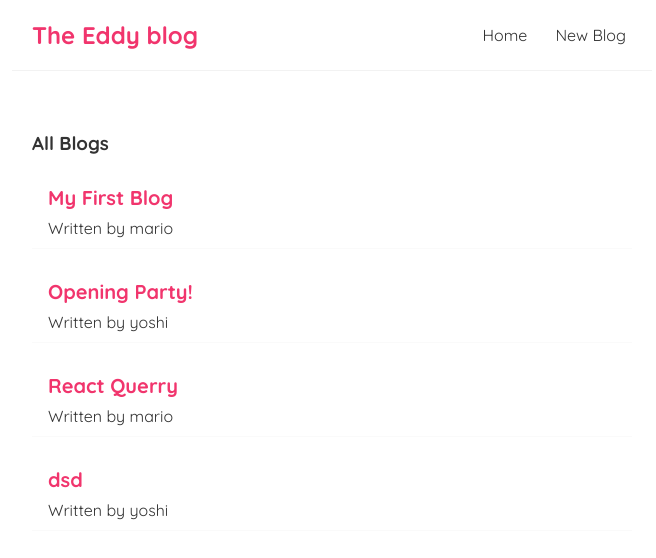
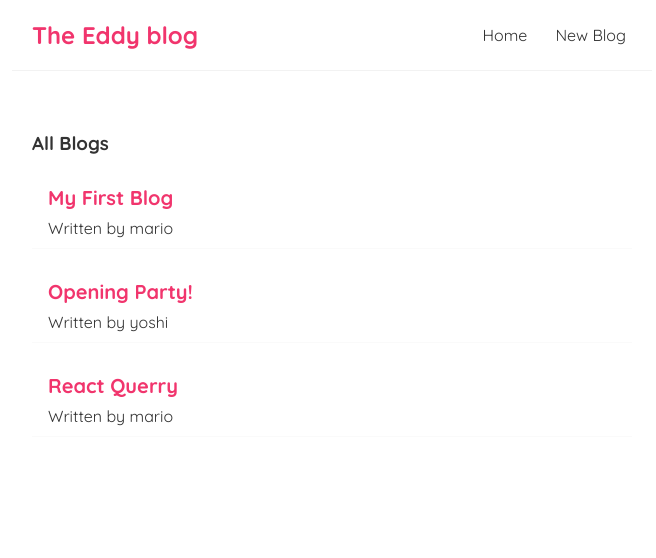
Before and after one commit to EdwinAtieno/React_practicals, a React (Create React App) app: page / in a window 1280 px wide. Shown: the top 558 px of the page, without its empty margins (308-964 px from the left). Built offline with nearby package versions, Linux system fonts and the light colour scheme; data requests are answered from the project's data file.

Commit message:
feat(blog): delete blogs
+ add delete button to blog details page
+ add delete implementation

```diff
--- a/data/db.json
+++ b/data/db.json
@@ -17,12 +17,6 @@
       "body": "Once upon a time, there was a developer named Sarah who needed to build a new feature for her web app. The feature required her to display a large amount of data in a table, and she wanted the table to be fast and responsive.\n\nSarah decided to use React, a popular JavaScript library for building user interfaces, to implement the feature. She began by creating a new React component for the table, and added some code to fetch the data from a remote API.\n\nNext, Sarah added a search bar to the table so that users could filter the data by a specific keyword. She used the useState hook in React to manage the search query, and added a useEffect hook to fetch the filtered data whenever the query changed.\n\nWith the basic functionality in place, Sarah started working on optimizing the performance of the table. She noticed that the table was re-rendering every time the search query changed, even if the data being displayed didn't actually change.\n\nTo fix this, Sarah added a shouldComponentUpdate method to the table component, which would only re-render the table if the data had actually changed. This made the table much faster and more responsive, and the users of the web app were happy with the improved performance.\n\nSarah was proud of her work, and she continued to improve and refine the table component, making it even more powerful and user-friendly. And they all lived happily ever after.",
       "author": "mario",
       "id": 3
-    },
-    {
-      "title": "dsd",
-      "body": "sdsds",
-      "author": "yoshi",
-      "id": 4
     }
   ]
 }
--- a/src/components/BlogDetails.js
+++ b/src/components/BlogDetails.js
@@ -1,24 +1,33 @@
-import {useParams} from "react-router-dom";
+import { useHistory, useParams } from "react-router-dom";
 import useFetch from "../useFetch";
-
 
 const BlogDetails = () => {
   const { id } = useParams();
-    const {data: blog, isPending, error} = useFetch('http://localhost:8000/blogs/' + id);
+  const { data: blog, error, isPending } = useFetch('http://localhost:8000/blogs/' + id);
+  const history = useHistory();
 
+  const handleClick = () => {
+    fetch('http://localhost:8000/blogs/' + blog.id, {
+      method: 'DELETE'
+    }).then(() => {
+      history.push('/');
+    })
+  }
 
   return (
     <div className="blog-details">
-        {isPending && <div>Loading...</div>}
-        {error && <div>{error}</div>}
-        {blog && (
+      { isPending && <div>Loading...</div> }
+      { error && <div>{ error }</div> }
+      { blog && (
         <article>
-                <h2>{blog.title}</h2>
-                <p>Written by {blog.author}</p>
-                <div>{blog.body}</div>
+          <h2>{ blog.title }</h2>
+          <p>Written by { blog.author }</p>
+          <div>{ blog.body }</div>
+          <button onClick={handleClick}>delete</button>
         </article>
       )}
-    </div>)
+    </div>
+  );
 }
 
-export default BlogDetails
+export default BlogDetails;
--- a/src/components/Create.js
+++ b/src/components/Create.js
@@ -1,24 +1,23 @@
 import { useState } from "react";
+import { useHistory } from "react-router-dom";
 
 const Create = () => {
   const [title, setTitle] = useState('');
   const [body, setBody] = useState('');
   const [author, setAuthor] = useState('mario');
-  const [isPending, setIsPending] = useState(false);
+  const history = useHistory();
 
   const handleSubmit = (e) => {
     e.preventDefault();
     const blog = { title, body, author };
-
-    setIsPending(true);
 
     fetch('http://localhost:8000/blogs/', {
       method: 'POST',
       headers: { "Content-Type": "application/json" },
       body: JSON.stringify(blog)
     }).then(() => {
-      console.log('new blog added');
-        setIsPending(false);
+      // history.go(-1);
+      history.push('/');
     })
   }
 
@@ -47,8 +46,7 @@ const Create = () => {
           <option value="mario">mario</option>
           <option value="yoshi">yoshi</option>
         </select>
-        {!isPending && <button>Add Blog</button>}
-        {isPending && <button disabled>Adding Blog...</button>}
+        <button>Add Blog</button>
       </form>
     </div>
   );
--- a/src/useFetch.js
+++ b/src/useFetch.js
@@ -1,39 +1,42 @@
-// Custom hook to fetch data from an API and manage the state of the data and must start with use
-import {useEffect, useState} from "react";
+import { useState, useEffect } from 'react';
 
 const useFetch = (url) => {
-    const [data, setData] = useState(null)
-    const [isPending, setIsPending] = useState(true)
-    const [error, setError] = useState(null)
+  const [data, setData] = useState(null);
+  const [isPending, setIsPending] = useState(true);
+  const [error, setError] = useState(null);
 
   useEffect(() => {
     const abortCont = new AbortController();
 
     setTimeout(() => {
-        fetch(url, {signal: abortCont.signal})
+      fetch(url, { signal: abortCont.signal })
       .then(res => {
-                if(!res.ok){
-                throw Error('could not fetch the data for the resource')
+        if (!res.ok) { // error coming back from server
+          throw Error('could not fetch the data for that resource');
         }
         return res.json();
-        }).then(data => {
-            setError(null)
-            setIsPending(false)
-            setData(data)
-        }).catch(err =>{
-            if (err.name === 'AbortError'){
+      })
+      .then(data => {
+        setIsPending(false);
+        setData(data);
+        setError(null);
+      })
+      .catch(err => {
+        if (err.name === 'AbortError') {
           console.log('fetch aborted')
         } else {
-                setIsPending(false)
-                setError(err.message)
+          // auto catches network / connection error
+          setIsPending(false);
+          setError(err.message);
         }
       })
     }, 1000);
 
+    // abort the fetch
     return () => abortCont.abort();
   }, [url])
 
-    return {data, isPending, error}
+  return { data, isPending, error };
 }
 
 export default useFetch;
```
Lines whose indentation alone changed are shown as unchanged.
